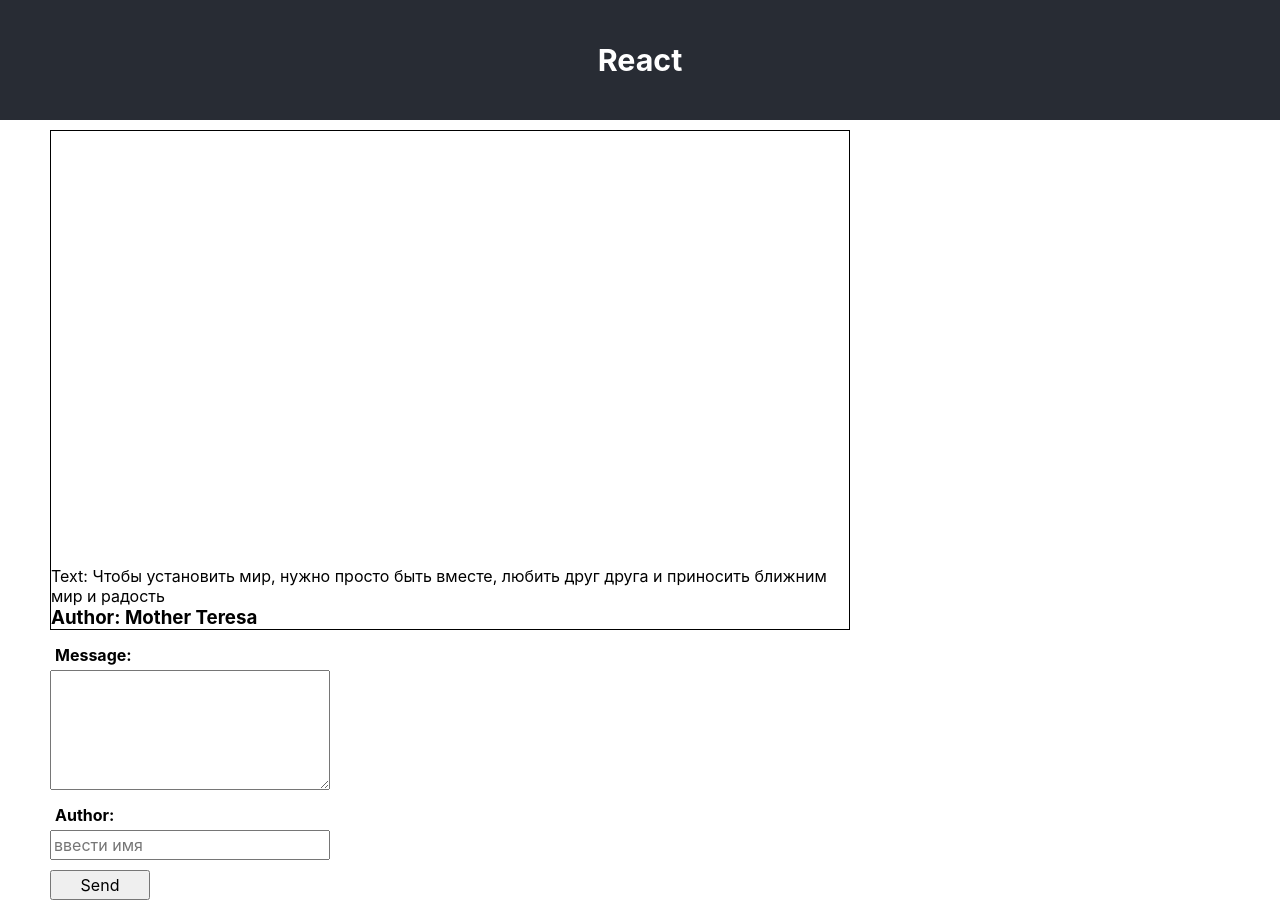
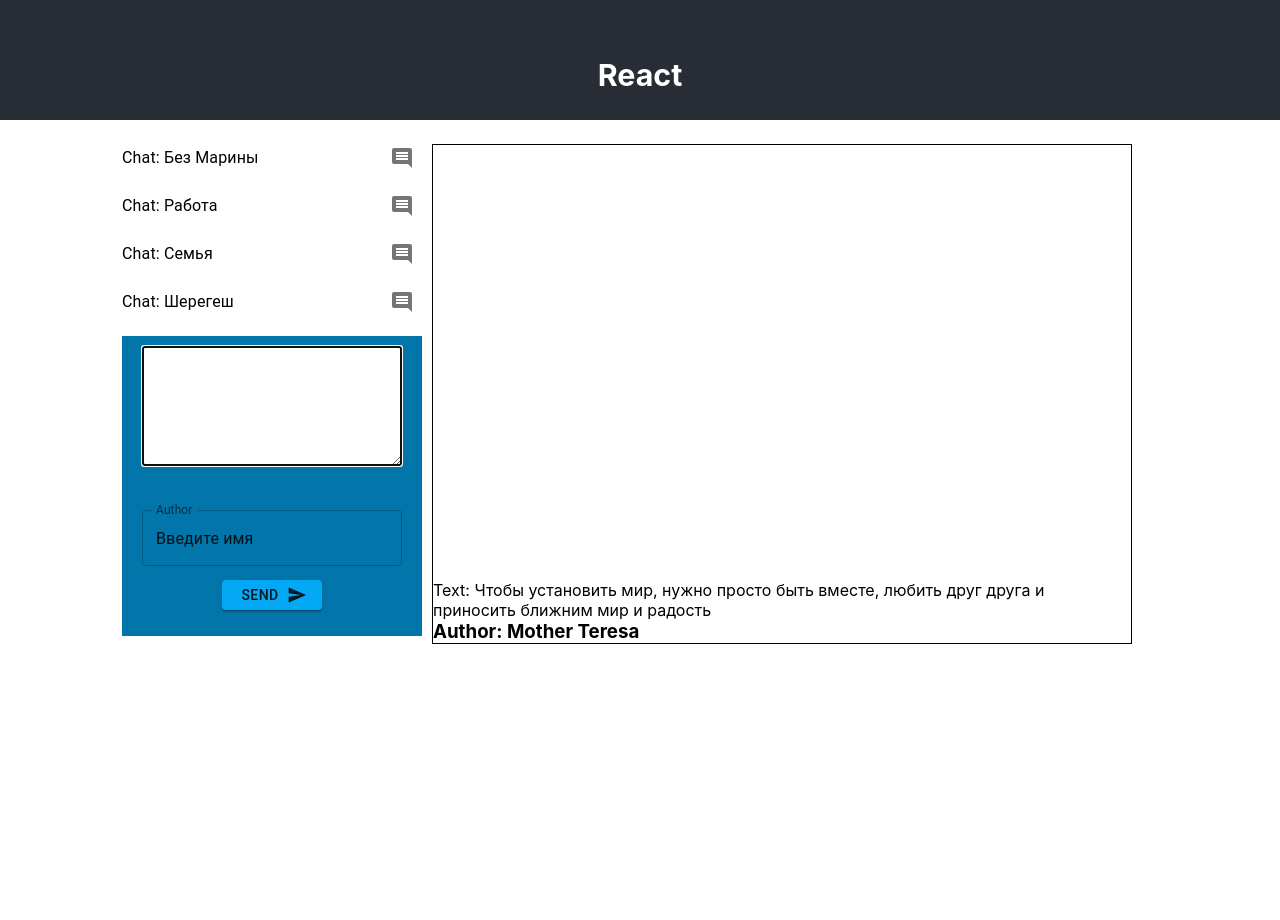
Before and after one commit to EgorovIvan/gb-react, a React (Create React App) app: page / in a window 1280 px wide. After the commit the page ends 800 px from the top, so only its background shows below. Built offline with nearby package versions, Linux system fonts and the light colour scheme.

Commit message:
feat: добавление библиотеки mui

```diff
--- a/package.json
+++ b/package.json
@@ -3,6 +3,11 @@
   "version": "0.1.0",
   "private": true,
   "dependencies": {
+    "@emotion/react": "^11.10.4",
+    "@emotion/styled": "^11.10.4",
+    "@mui/icons-material": "^5.10.6",
+    "@mui/material": "^5.10.6",
+    "@mui/styled-engine-sc": "^5.10.6",
     "@testing-library/jest-dom": "^5.16.5",
     "@testing-library/react": "^13.4.0",
     "@testing-library/user-event": "^13.5.0",
@@ -10,6 +15,7 @@
     "react": "^18.2.0",
     "react-dom": "^18.2.0",
     "react-scripts": "5.0.1",
+    "styled-components": "^5.3.5",
     "web-vitals": "^2.1.4"
   },
   "scripts": {
--- a/src/App.js
+++ b/src/App.js
@@ -1,10 +1,40 @@
+import * as React from 'react';
 import './scss/style.scss';
-import {useEffect, useState} from "react";
+import {useEffect, useState, useRef} from "react";
+import {Box, Container, Button, TextField, Grid, List, ListItem, IconButton, ListItemText} from '@mui/material';
+import CommentIcon from '@mui/icons-material/Comment';
+import SendIcon from '@mui/icons-material/Send';
+import {ThemeProvider, createTheme} from '@mui/material/styles';
+
+const theme = createTheme({
+	palette: {
+		primary: {
+			main: "#03a9f4",
+		},
+	},
+});
 
 function App() {
-	const [messageList, setMessageList] = useState([]);
-	const [userMessage, setUserMessage] = useState({});
-	const [robotMessage, setRobotMessage] = useState({});
+	const [messageList, setMessageList] = useState([])
+	const [userMessage, setUserMessage] = useState({})
+	const [robotMessage, setRobotMessage] = useState({})
+	const textComp = useRef(null)
+	const chatList = [{
+		id: 1,
+		name: 'Без Марины',
+	},
+		{
+			id: 2,
+			name: 'Работа',
+		},
+		{
+			id: 3,
+			name: 'Семья',
+		},
+		{
+			id: 4,
+			name: 'Шерегеш',
+		}]
 
 	useEffect(() => {
 		setMessageList([...messageList, {
@@ -25,7 +55,7 @@ function App() {
 					id: messageList.length + 1,
 					text: `Добрый день ${userMessage.author}`,
 					author: 'Robot',
-				});
+				})
 			}
 		}, 1500)
 
@@ -39,24 +69,62 @@ function App() {
 
 	return (
 		<div className="app">
+			<ThemeProvider theme={theme}>
 				<header>
 					<div className="container">
 						<h3 className="title">React</h3>
 					</div>
 				</header>
 				<main>
-				<div className="container">
+					<Container fixed className="container">
+						<Grid container spacing={2} className="grid">
+							<Grid>
+								<List sx={{width: '100%', maxWidth: 300, bgcolor: 'background.paper'}}>
+									{chatList.map((value) => (
+										<ListItem
+											key={value.id}
+											disableGutters
+											secondaryAction={
+												<IconButton aria-label="comment">
+													<CommentIcon/>
+												</IconButton>
+											}
+										>
+											<ListItemText primary={`Chat: ${value.name}`}/>
+										</ListItem>
+									))}
+								</List>
+								<Box
+									sx={{
+										width: 300,
+										height: 300,
+										backgroundColor: 'primary.dark',
+										'&:hover': {
+											backgroundColor: 'primary.main',
+											opacity: [0.9, 0.8, 0.7],
+										},
+									}}
+								>
+									<FormMessage setUserMessage={setUserMessage} userMessage={userMessage}
+									             messageList={messageList} textComp={textComp}/>
+								</Box>
+							</Grid>
+							<Grid>
 								<MessageComponent messageList={messageList}/>
-					<FormMessage setUserMessage={setUserMessage} messageList={messageList}/>
-				</div>
+							</Grid>
+						</Grid>
+
+
+					</Container>
 				</main>
+			</ThemeProvider>
 		</div>
 	);
 }
 
 export default App;
 
-const FormMessage = ({setUserMessage, messageList}) => {
+const FormMessage = ({setUserMessage, userMessage, messageList, textComp}) => {
 
 	const [text, setText] = useState('');
 	const [author, setAuthor] = useState('');
@@ -69,15 +137,21 @@ const FormMessage = ({setUserMessage, messageList}) => {
 		});
 	}
 
+	useEffect(() => {
+		textComp.current?.focus()
+	}, [userMessage])
+
 	return (
 		<div className="form">
-			<h4 className="form__title">Message:</h4>
-			<textarea className="form__message" name="message" cols="30" rows="10"
+			<textarea
+			           rows={4}
+			           className="form__message"
+			           ref={textComp}
 			           onChange={event => setText(event.target.value)}></textarea>
-			<h4 className="form__title">Author:</h4>
-			<input className="form__author" type="text" placeholder="ввести имя"
+			<TextField id="outlined-basic" label="Author" variant="outlined" className="form__author" type="text"
+			           defaultValue="Введите имя"
 			           onChange={event => setAuthor(event.target.value)}/>
-			<button className="form__send" onClick={addMessage}>Send</button>
+			<Button variant="contained" endIcon={<SendIcon/>} className="form__send" onClick={addMessage}>Send</Button>
 		</div>
 	)
 }
--- a/src/scss/style.scss
+++ b/src/scss/style.scss
@@ -25,8 +25,13 @@ main {
 }
 
 .container {
-  max-width: 1200px;
-  margin: 0 auto;
+  margin-top: 30px;
+}
+
+.grid {
+  display: flex;
+  justify-content: center;
+
 }
 
 .wrapper {
@@ -35,7 +40,7 @@ main {
   text-align: start;
   flex-direction: column;
   margin: 10px;
-  width: 800px;
+  width: 700px;
   height: 500px;
   border: 1px solid black;
 }
@@ -49,30 +54,34 @@ main {
 }
 
 .form {
-  display: flex;
-  flex-direction: column;
-  align-items: start;
+  //display: flex;
+  //flex-direction: column;
+  //align-items: start;
+  display: block;
   margin: 10px;
+  padding: 10px;
 
   &__title {
     padding: 5px;
   }
 
   &__message {
-    width: 280px;
+    width: 260px;
     height: 120px;
-    margin-bottom: 10px;
+    margin-bottom: 20px;
   }
 
   &__author {
-    width: 280px;
+    width: 260px;
     height: 30px;
-    margin-bottom: 10px;
+    top: 20px;
+    margin-bottom: 20px;
   }
 
   &__send {
     width: 100px;
     height: 30px;
-    margin-bottom: 10px;
+    top: 60px;
+    margin: 20px 0;
   }
 }
```
Also changed, not shown: 1 other file (tests, documents, lock files or other folders). Lines whose indentation alone changed are shown as unchanged.
